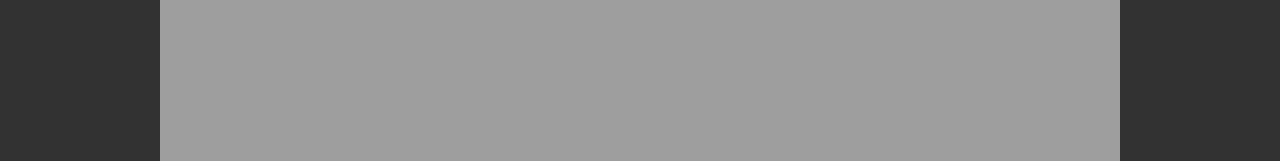
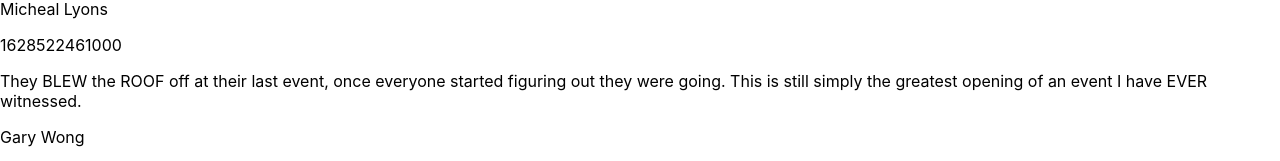
Before and after one commit to yacine-amrouche/yacine-amrouche-brainflix, a React (Create React App) app: page / in a window 1280 px wide. Shown: the part 1626-1787 px from the top of the page. Built offline with nearby package versions, Linux system fonts and the light colour scheme.

Commit message:
fixing functionality of the app

```diff
--- a/src/App.js
+++ b/src/App.js
@@ -1,22 +1,23 @@
 
 import './App.css';
-//import  { useState } from "react";
+import  { useState } from "react";
 import Header from './components/header/Header';
-import VideoSelected from './components/video/VideoSelected';
-import CommentsForm from './components/CommentsForm/CommentsForm';
-import CommentsList from './components/ CommentsList/CommentsList';
-import VideoList from './components/video/VideoList';
+import VideoSelected from './components/Video/VideoSelected';
+import VideoList from './components/Video/VideoList';
 import Videos from './Assets/Data/video-details.json';
 
 function App() {
-  //const [selectedVideo, setSelectedVideo] = useState(Videos)
+  const [selectedVideo, setSelectedVideo] = useState(Videos[0]);
+  const remainVideos = Videos.filter(
+    (video) => video.id !== selectedVideo.id
+  );
   return (
    <>
    <Header />
-   <VideoSelected Videos={Videos}/>
-   <CommentsForm />
-   <CommentsList />
-   <VideoList Videos={Videos} />
+   <VideoSelected
+   videoItem={selectedVideo}/>
+
+   <VideoList handelClick={setSelectedVideo} remain={remainVideos}/>
 
    </>
   );
--- a/src/components/ CommentsList/CommentsList.js
+++ b/src/components/ CommentsList/CommentsList.js
@@ -1,15 +1,7 @@
 import './CommentsList.scss';
 import Comment from '../Comment/Comment';
 
-function CommentsList(){
-    const comments = [
-        {id: 1, name: 'Micheal Lyons', timestamp: '08/09/2021',
-        comment: 'They BLEW the ROOF off at their last event once everyone started figuring out they were going. This is still simply the greatest opening of an event I haveEVER witnessed' },
-        {id: 2, name: 'Gary Wong', timestamp: '07/15/2021',
-        comment: 'Every time I see him shred I feel so motivated to get off my couch and hop on my board. He’s so talented! I wish Ican ride like him one day so I can reallyenjoy myself!' },
-        {id: 3, name: 'Theodore Duncan', timestamp: '07/11/2021',
-        comment: 'How can someone be so good!!! You can tell he lives for this and loves to do it every day. Everytime I see him I feel instantly happy! He’s definitely my favorite ever!' },
-    ];
+function CommentsList({comments}){
 
     return(
         <div className='comments__container'>
--- a/src/components/video/Video.js
+++ b/src/components/video/Video.js
@@ -2,10 +2,11 @@ import './Video.scss';
 import heart from '../../Assets/Icons/likes.svg';
 import eye from '../../Assets/Icons/views.svg';
 
-function video ({title, channel, video, timestamp, likes, views, description}) {
+function video ({title, channel, video, timestamp, likes, views, description, image, comments}) {
     return (
         <section className='video'>
-            <video className='video__post' controls poster={video}></video>
+            {/*<video className='video__post' controls poster={video}></video>*/}
+            <img className='video__post' src={image} alt='user_view'></img>
             <h1 className='video__heading'>{title}</h1>
             <div className='video__decription'>
                 <div className='video__container'>
--- a/src/components/video/VideoItem.js
+++ b/src/components/video/VideoItem.js
@@ -1,8 +1,8 @@
 import './VideoItem.scss';
 
-function VideoItem({image, title, channel}){
+function VideoItem({image, title, channel, handel}){
     return(
-        <div className="video__list">
+        <div className="video__list" onClick={handel}>
             <div className='video__list--img'>
                  <img className="video__img" src={image} alt="user_video"></img>
             </div>
--- a/src/components/video/VideoList.js
+++ b/src/components/video/VideoList.js
@@ -1,14 +1,17 @@
 import './VideoList.scss';
-import VideoItem from '../video/VideoItem';
-function VideoList({Videos}) {
+import VideoItem from '../Video/VideoItem';
+function VideoList({remain, handelClick}) {
+
 
     return (
         <div className='video__list'>
-           {Videos.map((video) =>
+           {remain.map((video) =>
             <VideoItem
+                key={video.id}
                 image= {video.image}
                 title= {video.title}
                channel= {video.channel}
+               handel={() => handelClick(video)}
 
             />
             )}
--- a/src/components/video/VideoSelected.js
+++ b/src/components/video/VideoSelected.js
@@ -1,21 +1,29 @@
-import Video from '../video/Video';
+import Video from '../Video/Video';
+import CommentsForm from '../CommentsForm/CommentsForm';
+import CommentsList from '../ CommentsList/CommentsList';
 
-function VideoSelected({Videos}){
+function VideoSelected({videoItem}){
+    const {video, title, channel, views, description, timestamp, likes, image, comments} = videoItem;
     return(
+        <>
         <div className='video__selected'>
-            {Videos.map((video) =>
+
             <Video
-            video= {video.video}
-            title= {video.title}
-            channel= {video.channel}
-            views= {video.views}
-            description={video.description}
-            timestamp={video.timestamp}
-            likes={video.likes}
+            video= {video}
+            title= {title}
+            channel= {channel}
+            views= {views}
+            description={description}
+            timestamp={timestamp}
+            likes={likes}
+            image={image}
+            />
 
-            />
-            )}
+
         </div>
+         <CommentsForm />
+         <CommentsList comments={comments} />
+         </>
 
 
 
```
